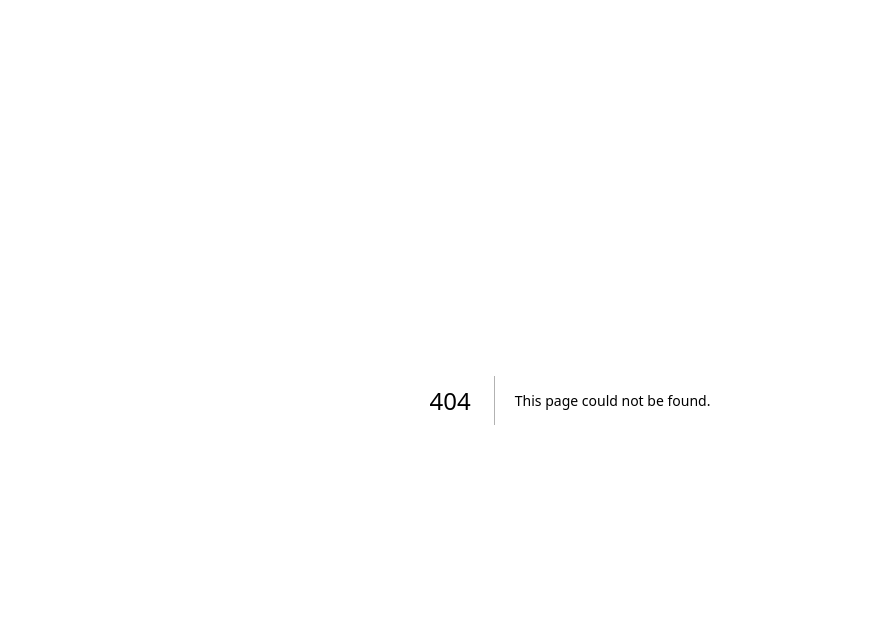
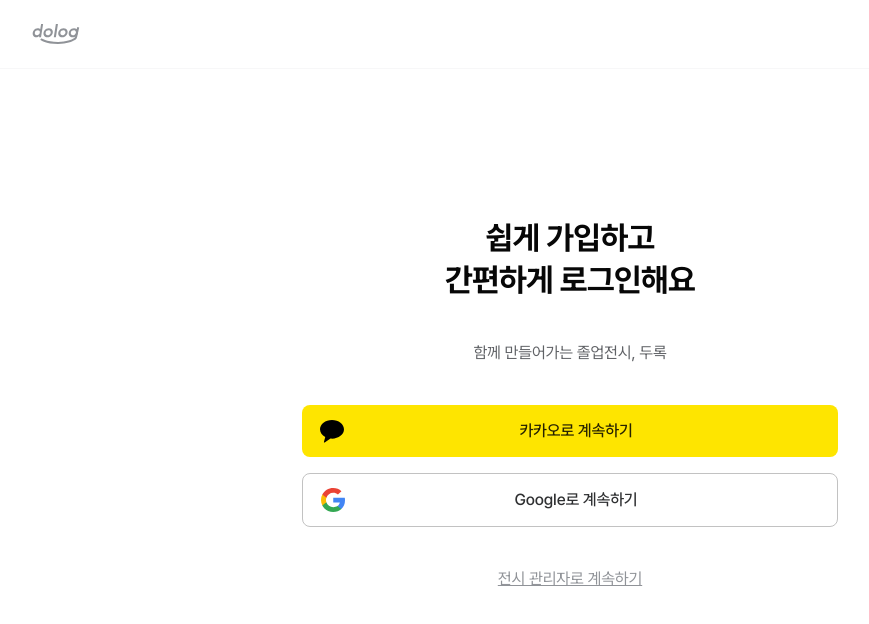
Before and after one commit to DoLog-Team/DoLog-FE, a Next.js app in the folder apps/client/: page /artist-admin/login in a window 1280 px wide. Before the commit this address had no page. Shown: the top 624 px of the page, without its empty margins (70-939 px from the left). Built offline with nearby package versions, Linux system fonts and the light colour scheme.

Commit message:
feat: 작가어드민 로그인 UI 구현

```diff
--- /dev/null
+++ b/apps/client/app/(admin-auth)/artist-admin/login/_components/SocialLoginButton.tsx
@@ -0,0 +1,42 @@
+import Image from "next/image";
+import { cn } from "@/lib/utils/cn";
+
+type SocialProvider = "kakao" | "google";
+
+// 카카오·구글 브랜드 가이드 색상이라 디자인 토큰 대신 고정값을 사용함
+const PROVIDER = {
+	kakao: {
+		label: "카카오로 계속하기",
+		icon: "/icons/kakao.svg",
+		className: "bg-[#fee500] text-black/85",
+	},
+	google: {
+		label: "Google로 계속하기",
+		icon: "/icons/google.svg",
+		className: "border border-[#c2c2c2] text-light",
+	},
+} as const;
+
+type SocialLoginButtonProps = {
+	provider: SocialProvider;
+	onClick?: () => void;
+};
+
+export const SocialLoginButton = ({ provider, onClick }: SocialLoginButtonProps) => {
+	const { label, icon, className } = PROVIDER[provider];
+
+	return (
+		<button
+			type="button"
+			onClick={onClick}
+			className={cn(
+				"flex w-full cursor-pointer items-center justify-between rounded-lg px-4.5 py-3.5",
+				className,
+			)}
+		>
+			<Image src={icon} alt="" width={24} height={24} />
+			<span className="px-0.5 text-body1-bold">{label}</span>
+			<span className="h-6 w-3" aria-hidden />
+		</button>
+	);
+};
--- /dev/null
+++ b/apps/client/app/(admin-auth)/artist-admin/login/page.tsx
@@ -0,0 +1,33 @@
+import type { Metadata } from "next";
+import Link from "next/link";
+import { SocialLoginButton } from "./_components/SocialLoginButton";
+
+export const metadata: Metadata = {
+	title: "작가 로그인 | 두록",
+	robots: { index: false, follow: false },
+};
+
+// TODO: 소셜 로그인 API 연결 시 각 버튼에 OAuth 이동 처리 추가
+export default function ArtistAdminLoginPage() {
+	return (
+		<>
+			<header className="flex w-full flex-col items-center gap-10 text-center">
+				<h1 className="font-bold text-[24px] text-strong leading-8 tracking-[-0.02em] min-[721px]:text-[32px] min-[721px]:leading-10.5">
+					쉽게 가입하고
+					<br />
+					간편하게 로그인해요
+				</h1>
+				<p className="text-body1 text-lighter">함께 만들어가는 졸업전시, 두록</p>
+			</header>
+
+			<div className="flex w-full flex-col gap-4">
+				<SocialLoginButton provider="kakao" />
+				<SocialLoginButton provider="google" />
+			</div>
+
+			<Link href="/admin/login" className="text-body1 text-lightest underline">
+				전시 관리자로 계속하기
+			</Link>
+		</>
+	);
+}
```
Also changed, not shown: apps/client/public/icons/google.svg (added), apps/client/public/icons/kakao.svg (added).
